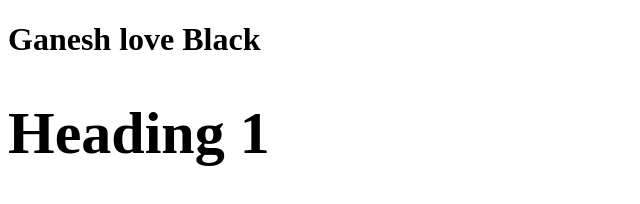
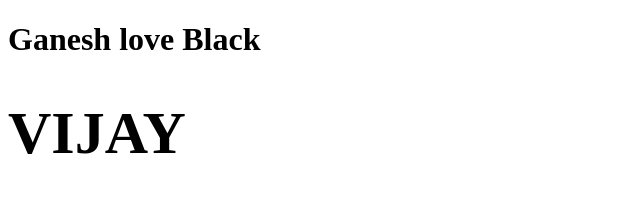
Before and after one commit to sriganesank/ganXdelli, a plain HTML site: page index.html in a window 1280 px wide. Shown: the whole page, without its empty margins (0-640 px from the left). Drawn offline with Linux system fonts and the light colour scheme.

Commit message:
H1 TAG NAME CGANGED

```diff
--- a/index.html
+++ b/index.html
@@ -16,6 +16,6 @@
     <title>WHY TAP</title>
 </head>
 <body>
-    <h1 style="font-size:60px;">Heading 1</h1>
+    <h1 style="font-size:60px;">VIJAY  </h1>
 </body>
 </html>
```
